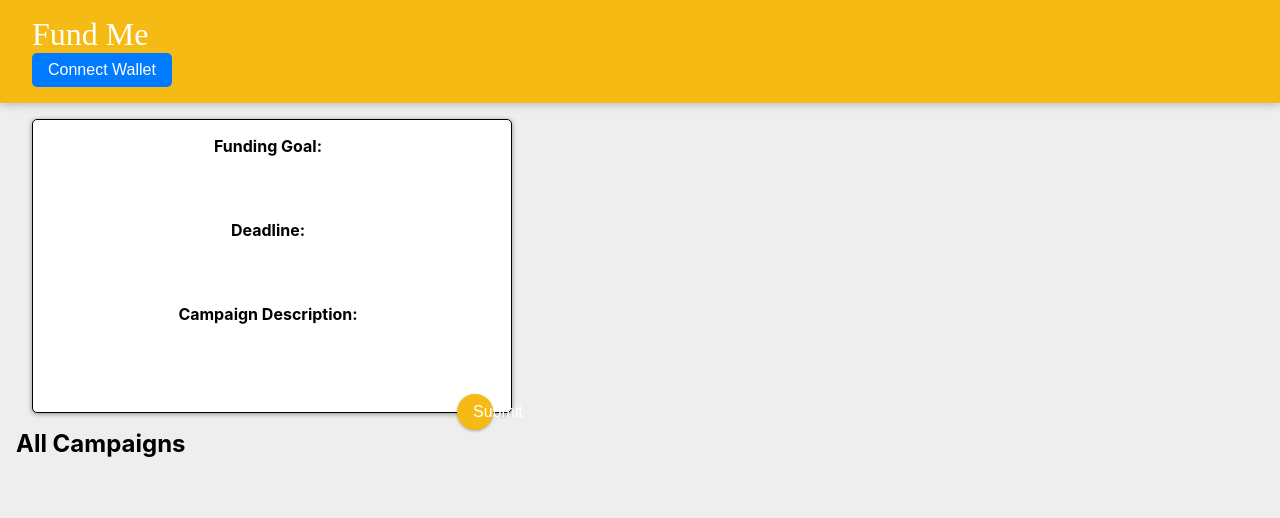
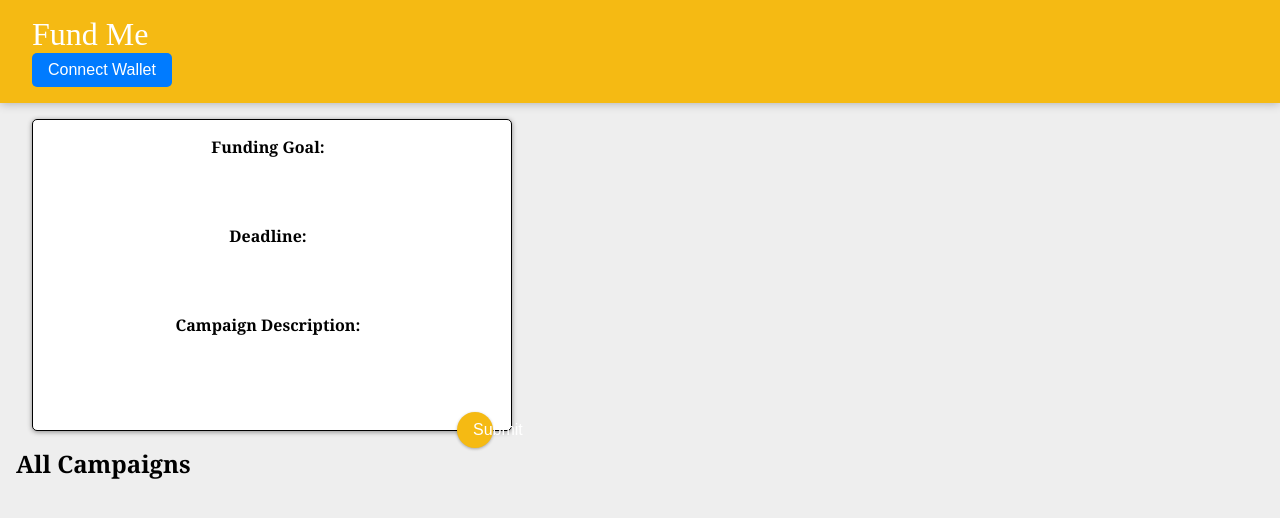
Before and after one commit to ryo2003/100program-bc-app, a React (Create React App) app: page / in a window 1280 px wide. Shown: the top 518 px of the page. Built offline with nearby package versions, Linux system fonts and the light colour scheme.

Commit message:
font change

```diff
--- a/src/index.css
+++ b/src/index.css
@@ -1,8 +1,6 @@
 body {
   margin: 0;
-  font-family: -apple-system, BlinkMacSystemFont, 'Segoe UI', 'Roboto', 'Oxygen',
-    'Ubuntu', 'Cantarell', 'Fira Sans', 'Droid Sans', 'Helvetica Neue',
-    sans-serif;
+  font-family: Georgia, 'Times New Roman', Times, serif, sans-serif;
   -webkit-font-smoothing: antialiased;
   -moz-osx-font-smoothing: grayscale;
 }
```
